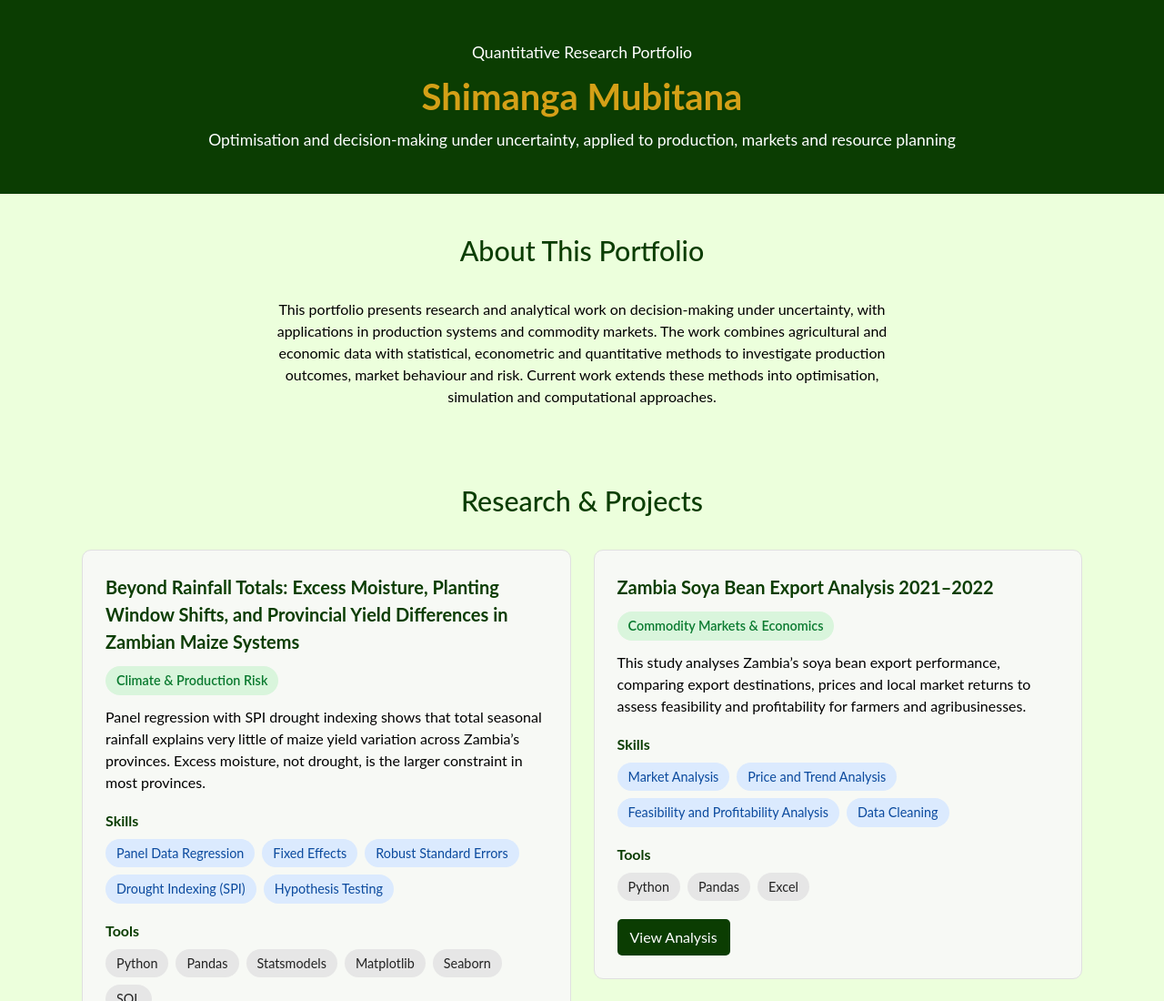
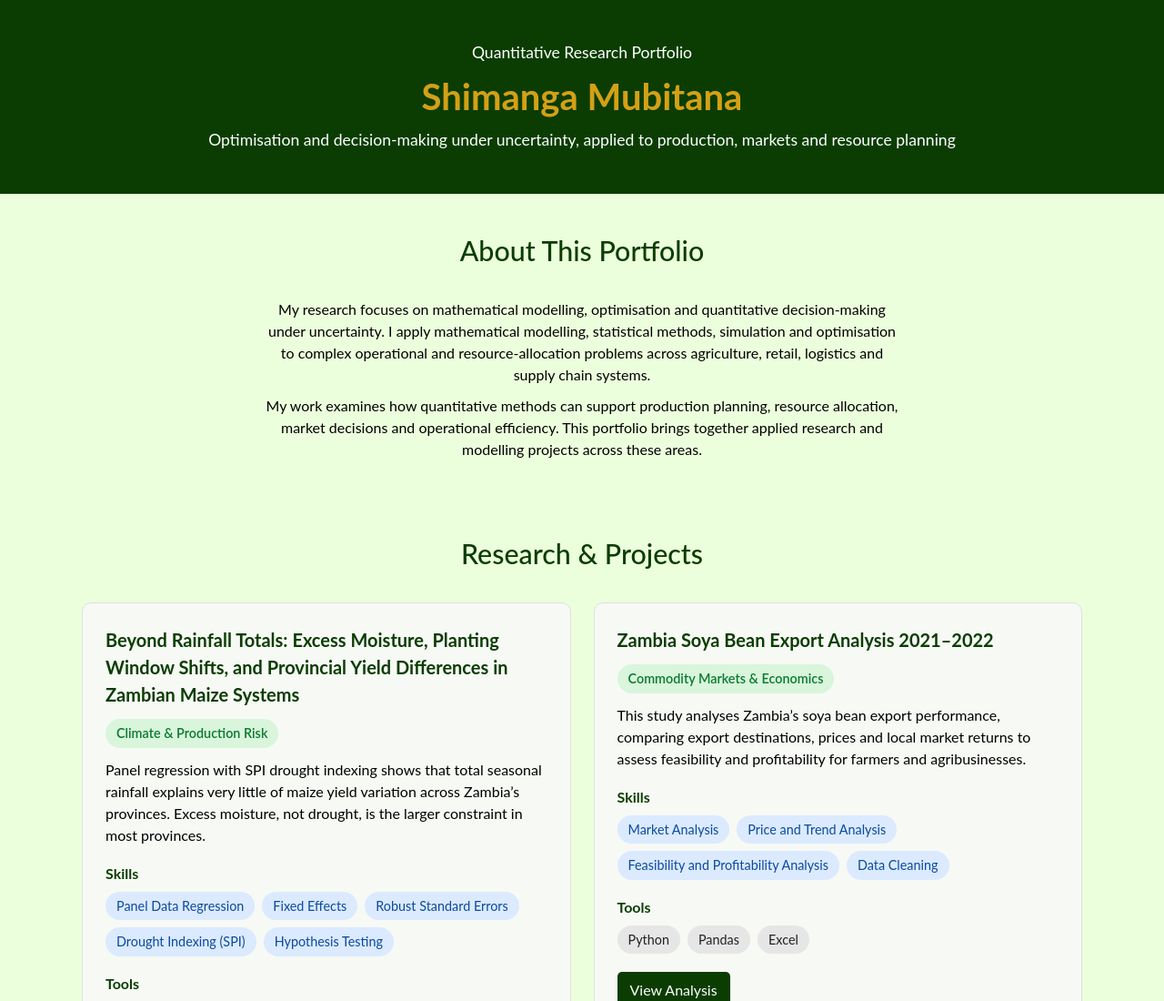
Before and after one commit to Shimanga/Research-portfolio, a plain HTML site: page index.html in a window 1280 px wide. Shown: the top 1100 px of the page at 91% size. Drawn offline with Linux system fonts and the light colour scheme.

Commit message:
Update index.html

```diff
--- a/index.html
+++ b/index.html
@@ -181,7 +181,18 @@ footer {
 <section id="about">
     <h2 class="section-title">About This Portfolio</h2>
     <p>
-        This portfolio presents research and analytical work on decision-making under uncertainty, with applications in production systems and commodity markets. The work combines agricultural and economic data with statistical, econometric and quantitative methods to investigate production outcomes, market behaviour and risk. Current work extends these methods into optimisation, simulation and computational approaches.
+        My research focuses on mathematical modelling, optimisation
+        and quantitative decision-making under uncertainty. I apply
+        mathematical modelling, statistical methods, simulation and
+        optimisation to complex operational and resource-allocation
+        problems across agriculture, retail, logistics and supply
+        chain systems.
+    </p>
+    <p>
+        My work examines how quantitative methods can support
+        production planning, resource allocation, market decisions
+        and operational efficiency. This portfolio brings together
+        applied research and modelling projects across these areas.
     </p>
 </section>
 
```
